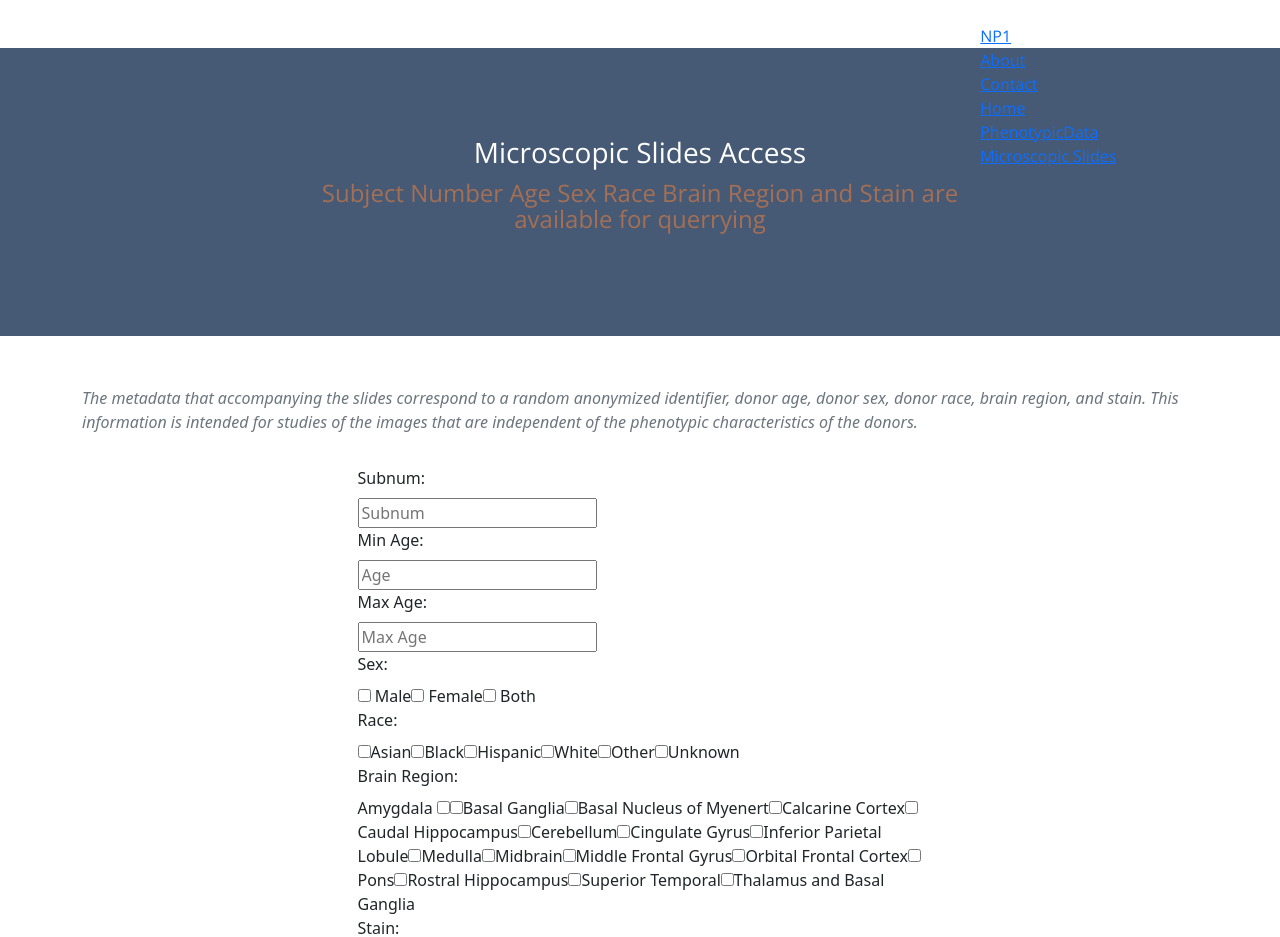
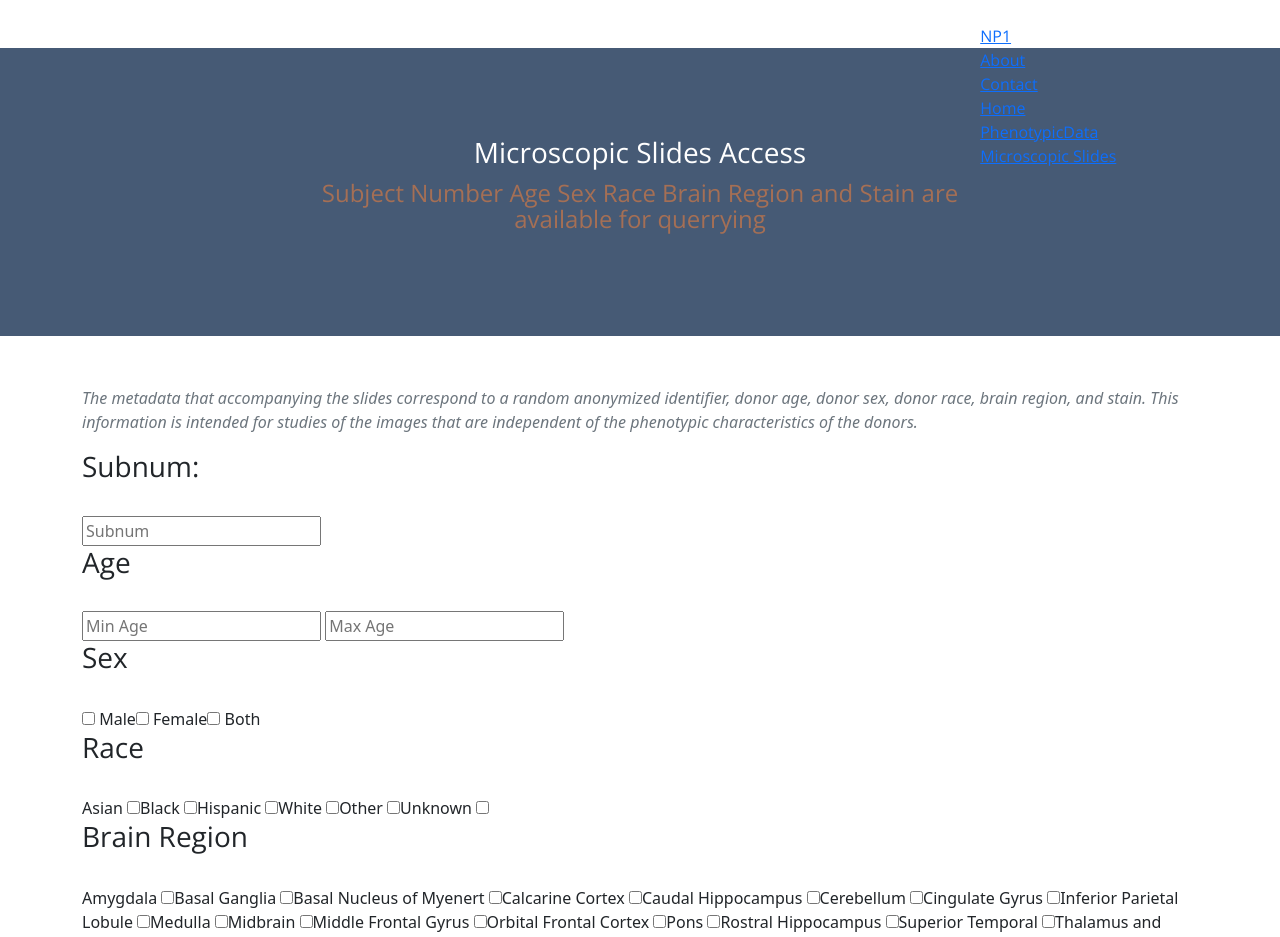
Before and after one commit to Akouvik/nbtr-web, a React (Create React App) app: page /slides in a window 1280 px wide. Shown: the top 937 px of the page. Built offline with nearby package versions, Linux system fonts and the light colour scheme.

Commit message:
checkboxes implemented for slides

```diff
--- a/src/routes/Slides/SlideFormsandInputs.js
+++ b/src/routes/Slides/SlideFormsandInputs.js
@@ -6,58 +6,58 @@ const SlideFormsandInputs = () =>{
         e.preventDefault()
     }
     return (
-        <form className="px-5 py-3 slideform" onSubmit={handleSubmit} >
-            <div className="col-md-7 mx-auto">
+        <form className="slideform" onSubmit={handleSubmit} >
+            <div className="mx-auto">
              <div>
-                <label> Subnum: </label>  <br/>
+                <h3> Subnum: </h3>  <br/>
                 <input type="text" placeholder="Subnum" name="subnum" />
              </div>
+
             <div>
-                <label> Min Age:</label>  <br/>
-                <input type="number" placeholder="Age" />
-            </div>
-            <div>
-            <label> Max Age:</label>  <br/>
-                <input type="number" placeholder="Max Age" />
+                <h3> Age </h3>  <br/>
+                <input type="number" placeholder="Min Age" /> <input type="number" placeholder="Max Age" />
             </div>
 
             <div>
-                <label> Sex: </label>  <br/>
+                <h3> Sex </h3>  <br/>
                     <input type="checkbox" /> Male
                     <input type="checkbox" /> Female
                     <input type="checkbox" /> Both
             </div>
 
             <div>
-                <label>Race:</label>  <br/>
-                    <input type="checkbox" />Asian
-                    <input type="checkbox" />Black
-                    <input type="checkbox" />Hispanic
-                    <input type="checkbox" />White
-                    <input type="checkbox" />Other
-                    <input type="checkbox" />Unknown
+                <h3>Race</h3>  <br/>
+                   Asian <input type="checkbox" />
+                   Black <input type="checkbox" />
+                    Hispanic <input type="checkbox" />
+                    White <input type="checkbox" />
+                    Other <input type="checkbox" />
+                    Unknown <input type="checkbox" />
             </div>
+
             <div>
-                <label>Brain Region:</label> <br/>
+                <h3>Brain Region</h3> <br/>
                     Amygdala <input type="checkbox" />
-                    <input type="checkbox" />Basal Ganglia
-                    <input type="checkbox" />Basal Nucleus of Myenert
-                    <input type="checkbox" />Calcarine Cortex
-                    <input type="checkbox" />Caudal Hippocampus
-                    <input type="checkbox" />Cerebellum
-                    <input type="checkbox" />Cingulate Gyrus
-                    <input type="checkbox" />Inferior Parietal Lobule
-                    <input type="checkbox" />Medulla
-                    <input type="checkbox" />Midbrain
-                    <input type="checkbox" />Middle Frontal Gyrus
-                    <input type="checkbox" />Orbital Frontal Cortex
-                    <input type="checkbox" />Pons
-                    <input type="checkbox" />Rostral Hippocampus
-                    <input type="checkbox" />Superior Temporal
-                    <input type="checkbox" />Thalamus and Basal Ganglia
+                   Basal Ganglia <input type="checkbox" />
+                    Basal Nucleus of Myenert <input type="checkbox" />
+                    Calcarine Cortex <input type="checkbox" />
+                    Caudal Hippocampus <input type="checkbox" />
+                    Cerebellum <input type="checkbox" />
+                    Cingulate Gyrus <input type="checkbox" />
+                    Inferior Parietal Lobule <input type="checkbox" />
+                    Medulla <input type="checkbox" />
+                    Midbrain <input type="checkbox" />
+                    Middle Frontal Gyrus <input type="checkbox" />
+                    Orbital Frontal Cortex <input type="checkbox" />
+                    Pons <input type="checkbox" />
+                    Rostral Hippocampus <input type="checkbox" />
+                    Superior Temporal <input type="checkbox" />
+                    Thalamus and Basal Ganglia <input type="checkbox" />
             </div>
+
+
             <div>
-                <label>Stain:</label>  <br/>
+                <h3>Stain</h3>  <br/>
                     Amyloid Beta <input type="checkbox" />
                     Congo Red <input type="checkbox" />
                     GFAP <input type="checkbox" />
@@ -72,10 +72,10 @@ const SlideFormsandInputs = () =>{
                     SV40-IHC <input type="checkbox" />
                     Synuclein <input type="checkbox" />
                     Tau <input type="checkbox" />
-                    <input type="checkbox" />TDP-43
-                    <input type="checkbox" />TG3
-                    <input type="checkbox" />Thioflavin S
-                    <input type="checkbox" />Ubiquitin
+                    TDP-43<input type="checkbox" />
+                    TG3<input type="checkbox" />
+                    Thioflavin S <input type="checkbox" />
+                    Ubiquitin <input type="checkbox" />
             </div>
 
             <input type="Submit" class="btn btn-primary submitbtn" id="submitQueryinput"/>
```
